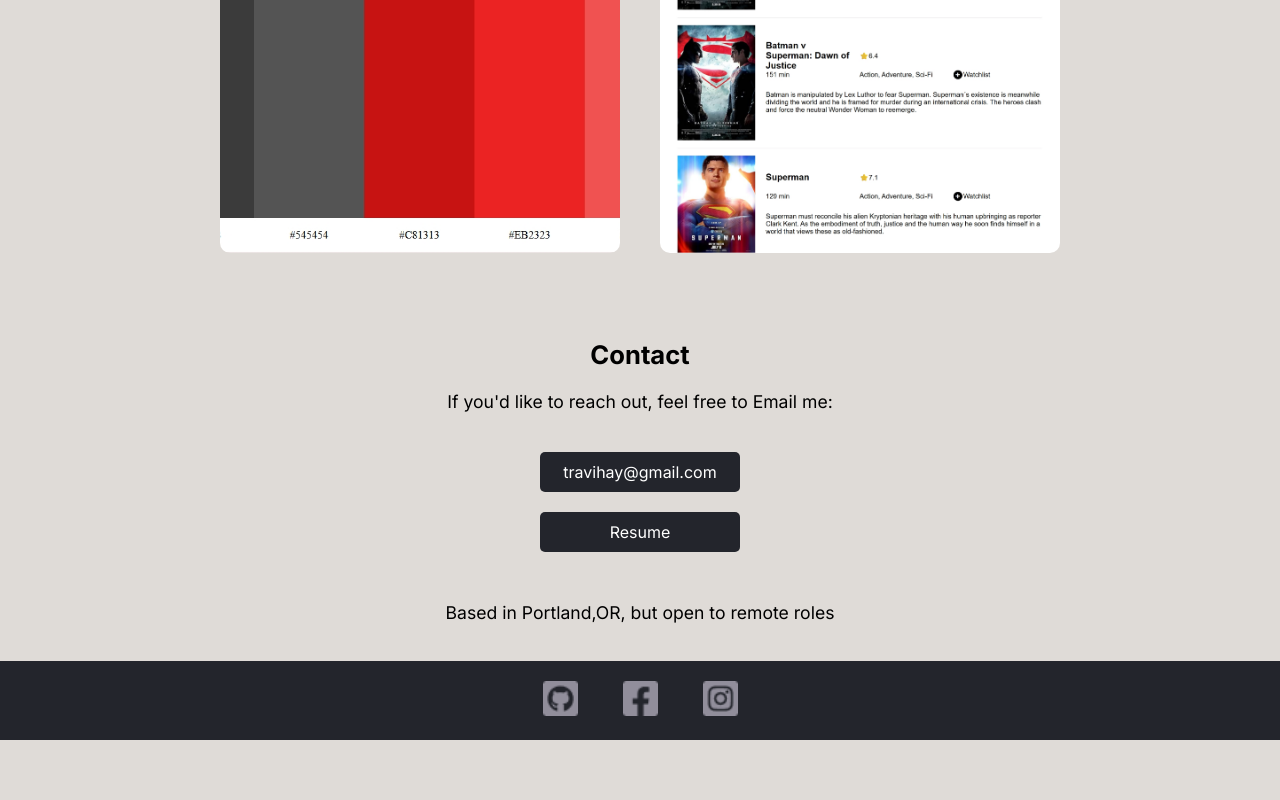
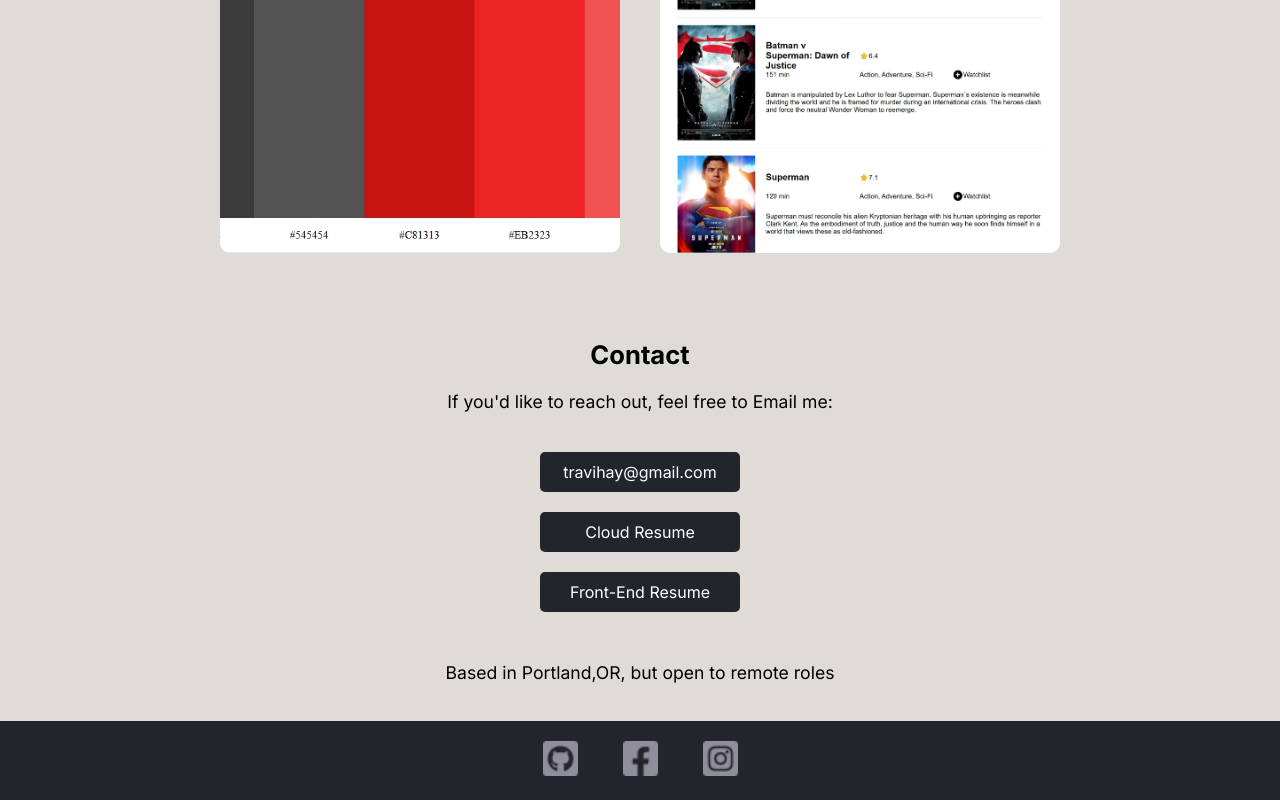
Before and after one commit to TravisHaynie/MyOwnBuiltPortfolio, a React (Vite) app in the folder My-Portfolio/: page / in a window 1280 px wide. Shown: the part 1926-2726 px from the top of the page. Before the commit the page ends 2666 px from the top, so only its background shows below. Built offline with nearby package versions, Linux system fonts and the light colour scheme.

Commit message:
D:finilizing by adding lilinks to other projects

```diff
--- a/My-Portfolio/src/components/Contact.jsx
+++ b/My-Portfolio/src/components/Contact.jsx
@@ -4,8 +4,9 @@ export default function Contact() {
           <h2 className="contact-name">Contact</h2>
           <p className="contact-p1">If you'd like to reach out, feel free to Email me:</p>
           <div className="links-container">
-            <a href="mailto:travihay@gmail.com" className="contact-link">travihay@gmail.com</a>
-            <a href="" className="contact-link">Resume</a>
+            <a href="mailto:travihay@gmail.com" className="contact-link" target="_blank">travihay@gmail.com</a>
+            <a href="./public/Temp-Cloud_resume.pdf" className="contact-link" target="_blank">Cloud Resume</a>
+            <a href="./public/Front-End-Resume.pdf" className="contact-link" target="_blank">Front-End Resume</a>
           </div>
           <p className="contact-p2">Based in Portland,OR, but open to remote roles</p>
         </div>
```
Also changed, not shown: 2 other files (tests, documents, lock files or other folders).
